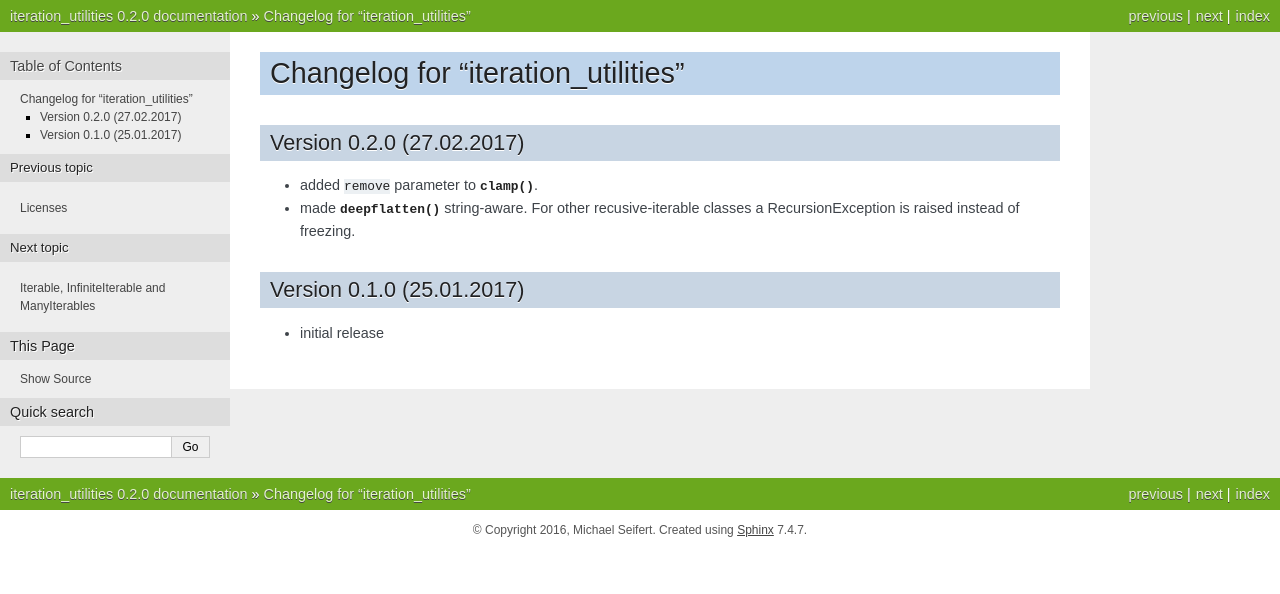
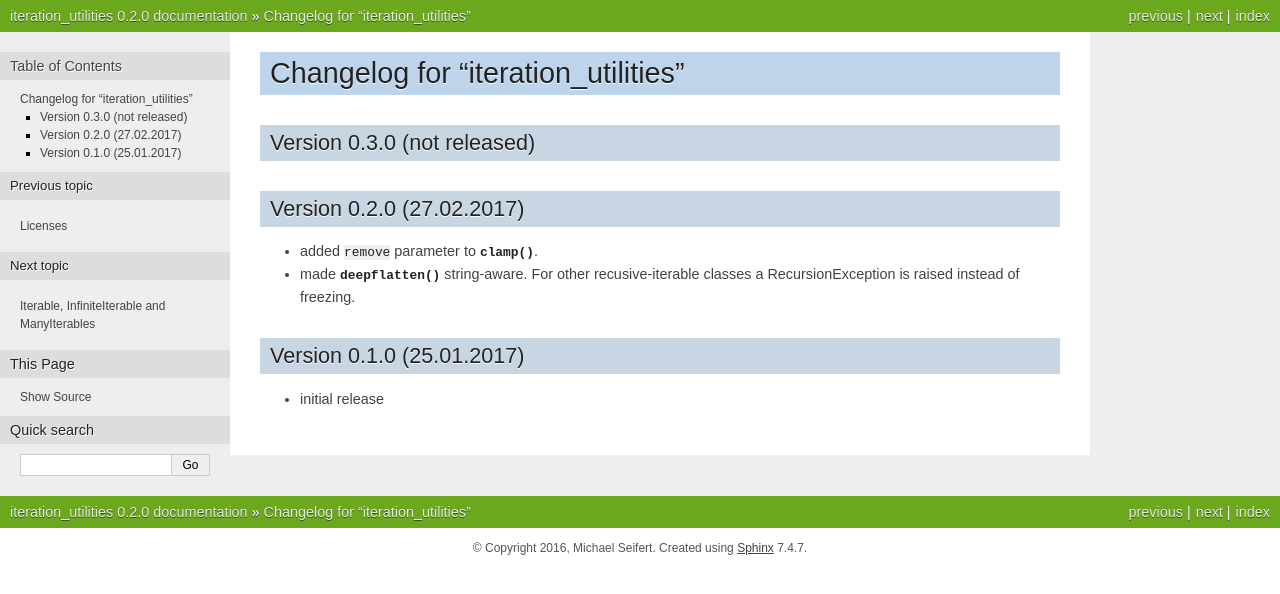
Before and after one commit to MSeifert04/iteration_utilities, a Sphinx documentation site: the page built from docs/CHANGES.rst, in a window 1280 px wide. Shown: the top 594 px of the page. Built offline with Sphinx 7.4.7, drawn with Linux system fonts in a browser that asks for light colours.

Commit message:
changelog stub for 0.3.0 release

```diff
--- a/docs/CHANGES.rst
+++ b/docs/CHANGES.rst
@@ -1,5 +1,10 @@
 Changelog for "iteration_utilities"
 -----------------------------------
+
+Version 0.3.0 (not released)
+^^^^^^^^^^^^^^^^^^^^^^^^^^^^
+
+
 
 Version 0.2.0 (27.02.2017)
 ^^^^^^^^^^^^^^^^^^^^^^^^^^
```
